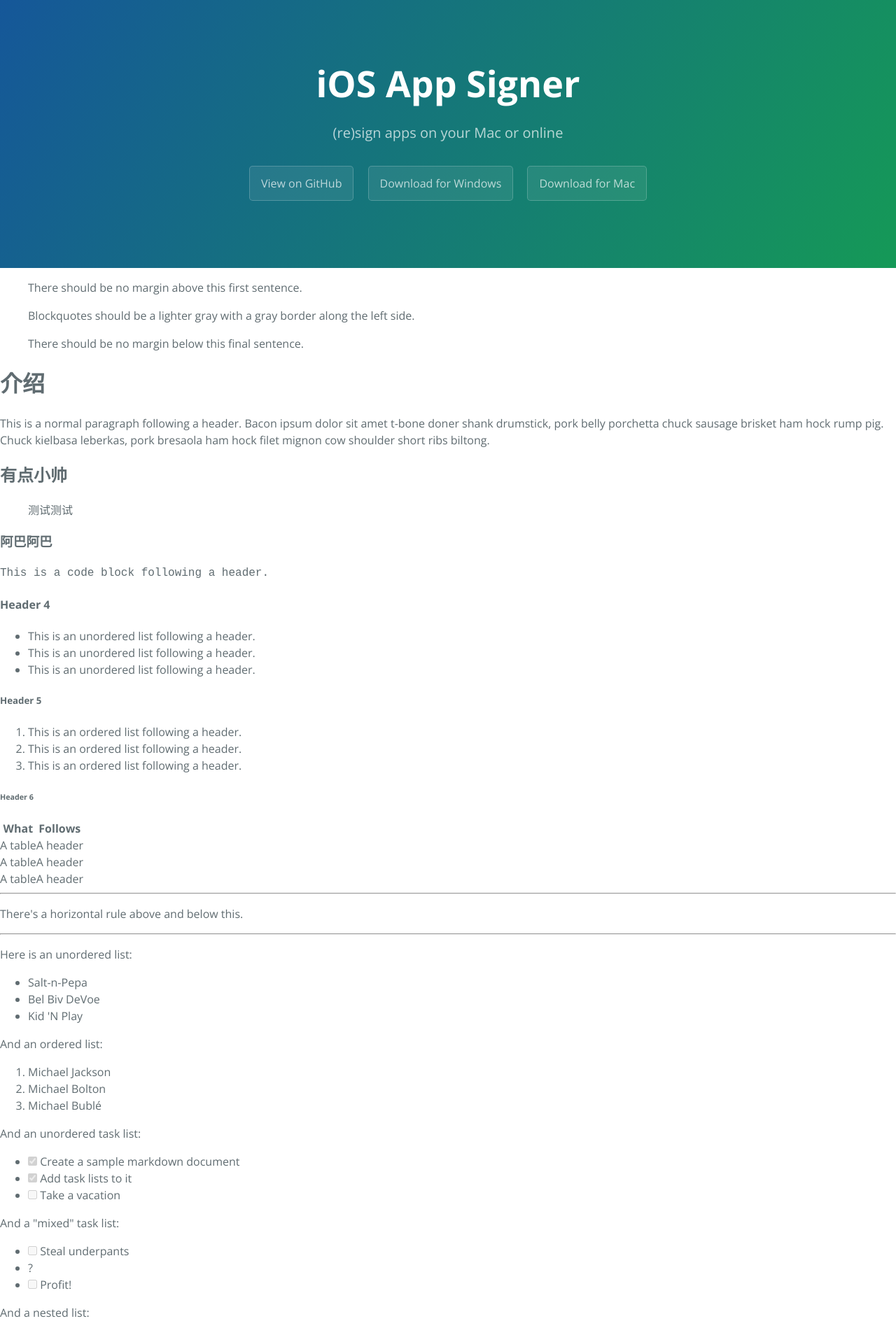
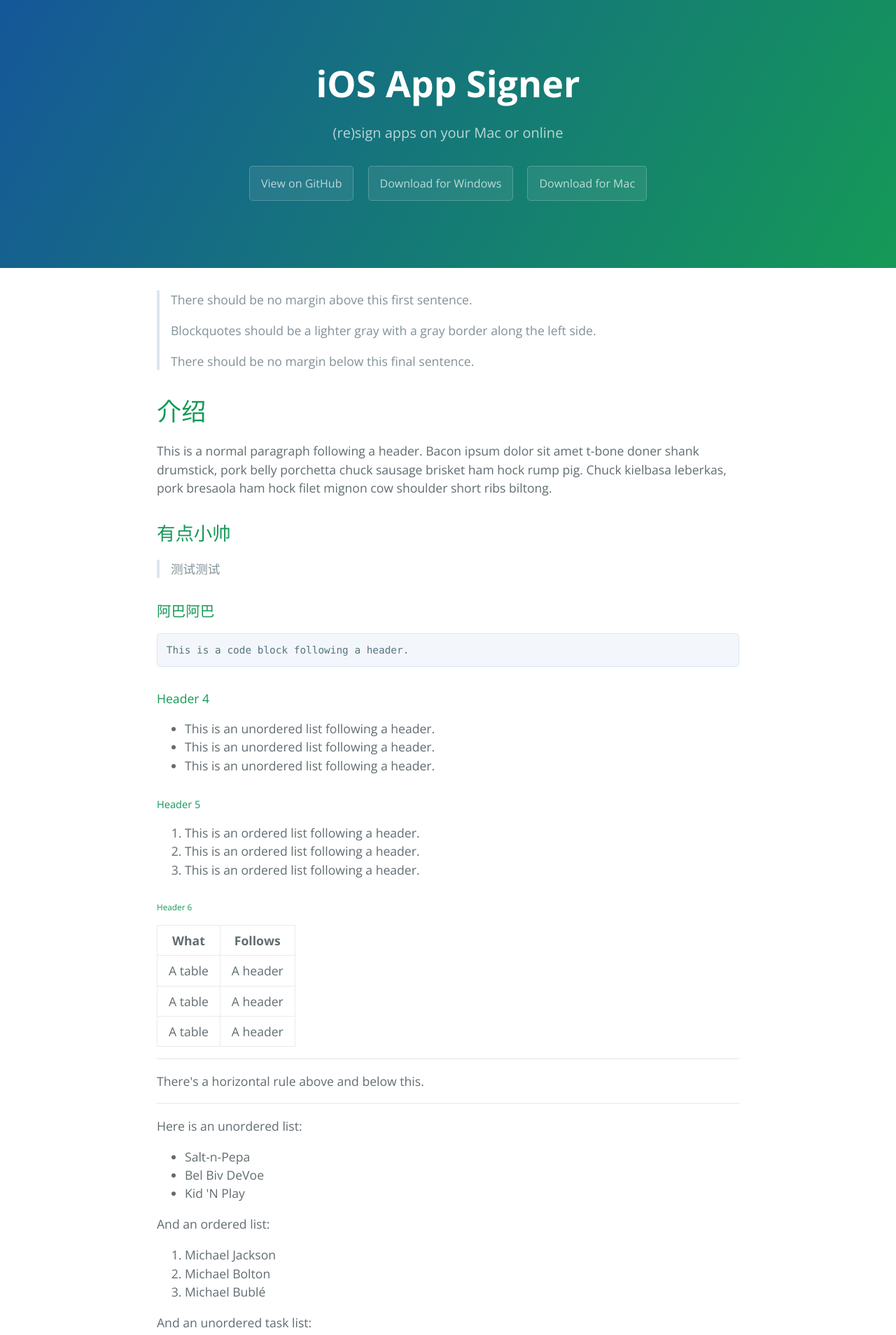
Before and after one commit to Kieey/ipa-re-sign-tool, a Jekyll site: the page docs/index.html, which Jekyll copies as it is, in a window 1280 px wide. Shown: the top 1908 px of the page at 70% size. Built offline with Jekyll 4.4.1, drawn with Linux system fonts in a browser that asks for light colours.

Commit message:
Update index.html

```diff
--- a/docs/index.html
+++ b/docs/index.html
@@ -17,6 +17,8 @@
       <a href="https://github.com/Kieey/ipa-re-sign-tool/raw/main/Re-Sign-Windows.zip" class="btn">Download for Windows</a>
       <a href="https://github.com/Kieey/ipa-re-sign-tool/raw/main/Re-Sign-Macos.zip" class="btn">Download for Mac</a>
     </section>
+
+    <section class="main-content">
 
       <blockquote>
       <p>There should be no margin above this first sentence.</p>
```
